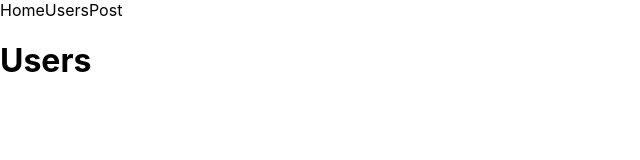
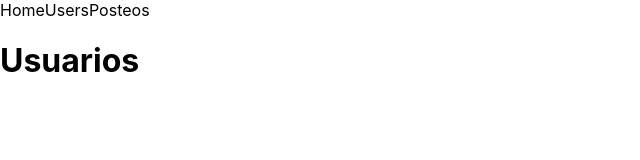
Before and after one commit to Juliandl88/Practica-App-NextJS, a Next.js app: page /users in a window 1280 px wide. Shown: the top 160 px of the page, without its empty margins (0-640 px from the left). Built offline with nearby package versions, Linux system fonts and the light colour scheme.

Commit message:
plantilla

```diff
--- a/components/navbar.js
+++ b/components/navbar.js
@@ -10,7 +10,7 @@ export default function Navbar() {
         <a>Users</a>
       </Link>
       <Link href="/posts">
-        <a>Post</a>
+        <a>Posteos</a>
       </Link>
     </nav>
   );
--- a/pages/users/index.js
+++ b/pages/users/index.js
@@ -5,7 +5,7 @@ function Users() {
 
     <div>
     <Navbar/>
-    <h1>Users</h1>
+    <h1>Usuarios</h1>
     </div>
   )
 }
```
